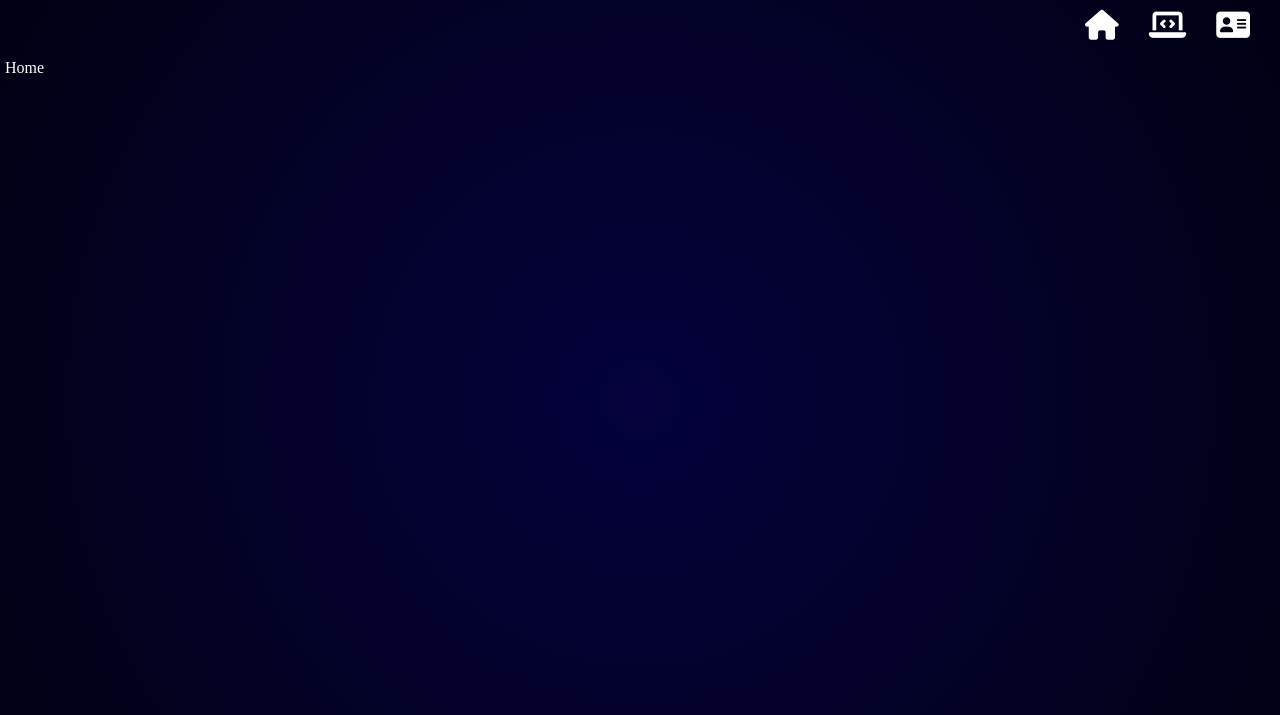
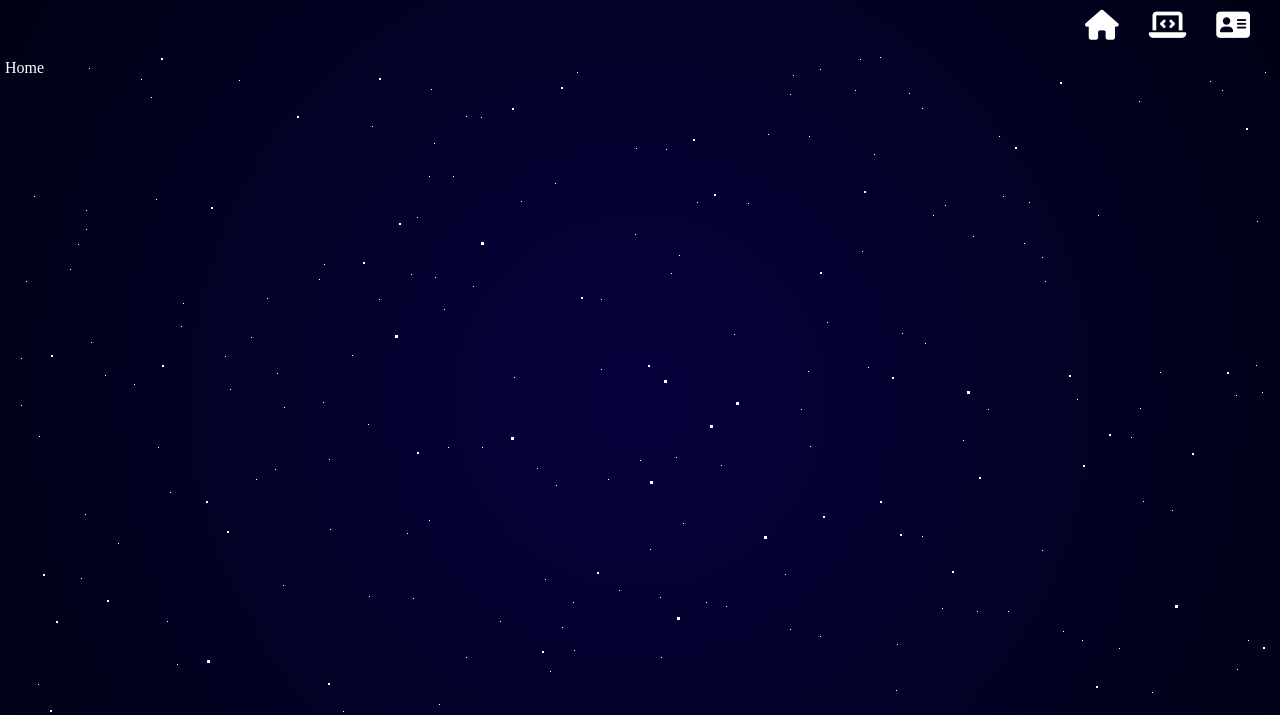
Before and after one commit to pudu87/portfolio, a website built with webpack: page dist/index.html in a window 1280 px wide. Shown: the top 715 px of the page. Built offline with nearby package versions, Linux system fonts and the light colour scheme.

Commit message:
add hero

```diff
--- /dev/null
+++ b/src/js/hero.js
@@ -0,0 +1,55 @@
+const hero = document.querySelector('#hero');
+const height = hero.clientHeight;
+const width = hero.clientWidth;
+
+const borderDistance = (x, y) => {
+  const xBorder = x < 2 || x > width - 5;
+  const yBorder = y < 2 || y > height - 5;
+  return xBorder || yBorder;
+}
+
+const starDistance = (star, coords) => {
+  return coords.reduce((min, coord) => {
+    const distance = Math.hypot(star[0] - coord[0], star[1] - coord[1]);
+    return distance < min ? distance : min;
+  }, 100);
+}
+
+const getXY = (coords) => {
+  let [x, y] = [0, 0];
+  while (borderDistance(x, y) || starDistance([x, y], coords) < 15) {
+    x = Math.floor(Math.random() * width);
+    y = Math.floor(Math.random() * height);
+  }
+  return [x, y]
+}
+
+const addStarSize = (star, i) => {
+  star.classList.add('star');
+  if (i % 4 === 0 && i % 20 !== 0) {
+    star.classList.add('_2');
+  }
+  if (i % 20 === 0) {
+    star.classList.add('_3');
+  }
+}
+
+const loadStars = () => {
+  const amount = Math.floor(height * width / 4000);
+  const coords = [];
+  for (let i = 0; i < amount; i++) {
+    const [x, y] = getXY(coords);
+    coords.push([x, y]);
+    const star = document.createElement('div');
+    star.style.left = x + 'px';
+    star.style.top = y + 'px';
+    addStarSize(star, i);
+    hero.append(star);
+  }
+}
+
+const loadHero = () => {
+  loadStars();
+}
+
+export default loadHero
--- a/src/js/index.js
+++ b/src/js/index.js
@@ -2,27 +2,33 @@ import '../styles/reset.scss'
 import '../styles/main.scss'
 import { capitalize } from './helpers.js'
 import loadNavbar from './navbar.js'
+import loadHero from './hero.js'
 import loadHome from './home.js'
 import loadProjects from './projects.js'
 import loadAbout from './about.js'
 import loadFooter from './footer.js'
 
 const content = document.querySelector('#content');
-const loadContent = {
+const contents = {
   loadHome,
   loadProjects,
   loadAbout
 };
 
-(function initialize() {
-  loadNavbar();
+const loadContent = () => {
   const tab = sessionStorage.getItem('tab');
   if (tab) {
-    loadContent['load' + capitalize(tab)]();
+    contents['load' + capitalize(tab)]();
     content.classList.add(tab);
   } else {
     loadHome();
     content.classList.add('home');
   }
+}
+
+(function initialize() {
+  loadNavbar();
+  loadHero();
+  loadContent();
   loadFooter();
 })()
--- a/src/js/navbar.js
+++ b/src/js/navbar.js
@@ -1,12 +1,14 @@
 import { capitalize } from './helpers.js'
+import loadHero from './hero.js'
 import loadHome from './home.js'
 import loadProjects from './projects.js'
 import loadAbout from './about.js'
 
 const nav = document.querySelector('#nav');
+const hero = document.querySelector('#hero');
 const content = document.querySelector('#content');
 
-const loadContent = {
+const contents = {
   loadHome,
   loadProjects,
   loadAbout
@@ -30,17 +32,19 @@ const selectLink = (e) => {
   const oldContent = content.classList[0];
   const newContent = e.target.classList[0];
   if (oldContent !== newContent) {
-    removeContent();
-    addContent(oldContent, newContent);
+    clearTab();
+    LoadTab(oldContent, newContent);
   }
 }
 
-const removeContent = () => {
+const clearTab = () => {
+  hero.textContent = '';
   content.textContent = '';
 }
 
-const addContent = (oldContent, newContent) => {
-  loadContent['load' + capitalize(newContent)]();
+const LoadTab = (oldContent, newContent) => {
+  loadHero();
+  contents['load' + capitalize(newContent)]();
   content.classList.replace(oldContent, newContent);
   sessionStorage.setItem('tab', newContent);
 }
--- a/src/styles/main.scss
+++ b/src/styles/main.scss
@@ -34,10 +34,40 @@ nav {
   }
 }
 
+// CONTAINER
+
+#container {
+  position: relative;
+  flex: 1;
+}
+
+// HERO
+
+#hero {
+  position: absolute;
+  top: 0;
+  bottom: 0;
+  left: 0;
+  right: 0;
+  .star {
+    position: absolute;
+    height: 1px;
+    width: 1px;
+    background-color: #fff;
+  }
+  ._2 {
+    height: 2px;
+    width: 2px;
+  }
+  ._3 {
+    height: 3px;
+    width: 3px;
+  }
+}
+
 // CONTENT
 
 #content {
-  flex: 1;
   margin: 10px 5px;
 }
 
```
Also changed, not shown: dist/index.html, dist/main.js.
